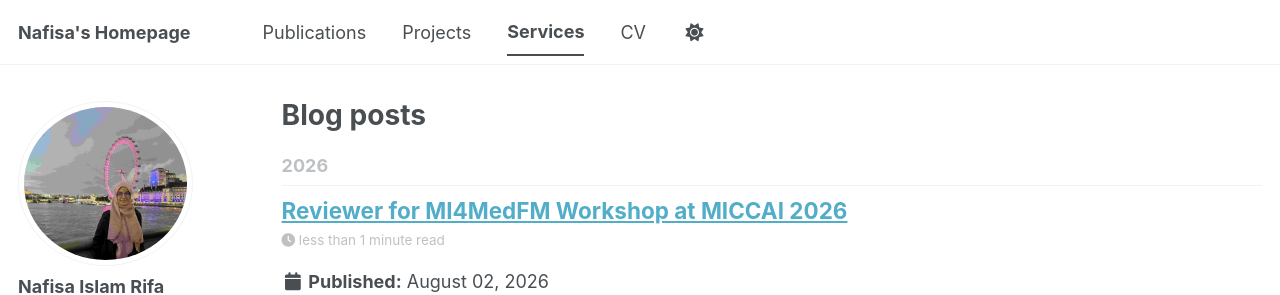
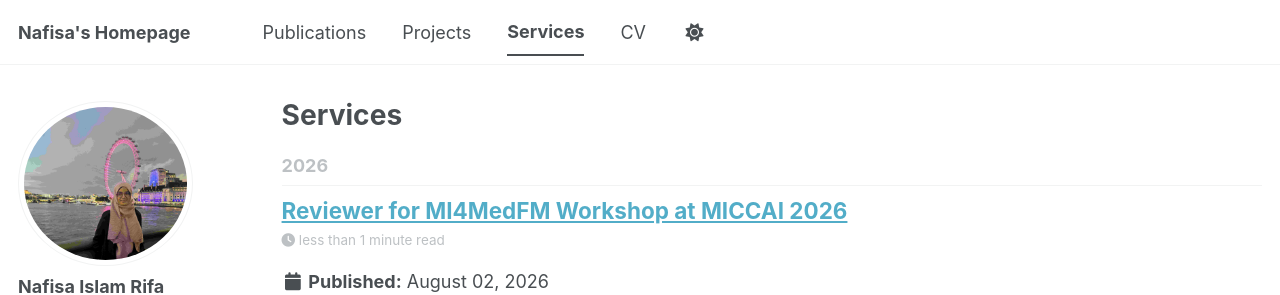
Before and after one commit to NafisaIslamRifa/NafisaIslamRifa.github.io, a Jekyll site: the page built from _pages/year-archive.html, in a window 1280 px wide. Shown: the top 295 px of the page. Built offline with Jekyll 4.4.1, drawn with Linux system fonts in a browser that asks for light colours; some web fonts are replaced; a script bundle is joined from its source files by our own code; library files that are not in the unit come from our copies.

Commit message:
Change title from 'Blog posts' to 'Services'

```diff
--- a/_pages/year-archive.html
+++ b/_pages/year-archive.html
@@ -1,7 +1,7 @@
 ---
 layout: archive
 permalink: /year-archive/
-title: "Blog posts"
+title: "Services"
 author_profile: true
 redirect_from:
   - /wordpress/blog-posts/
```
